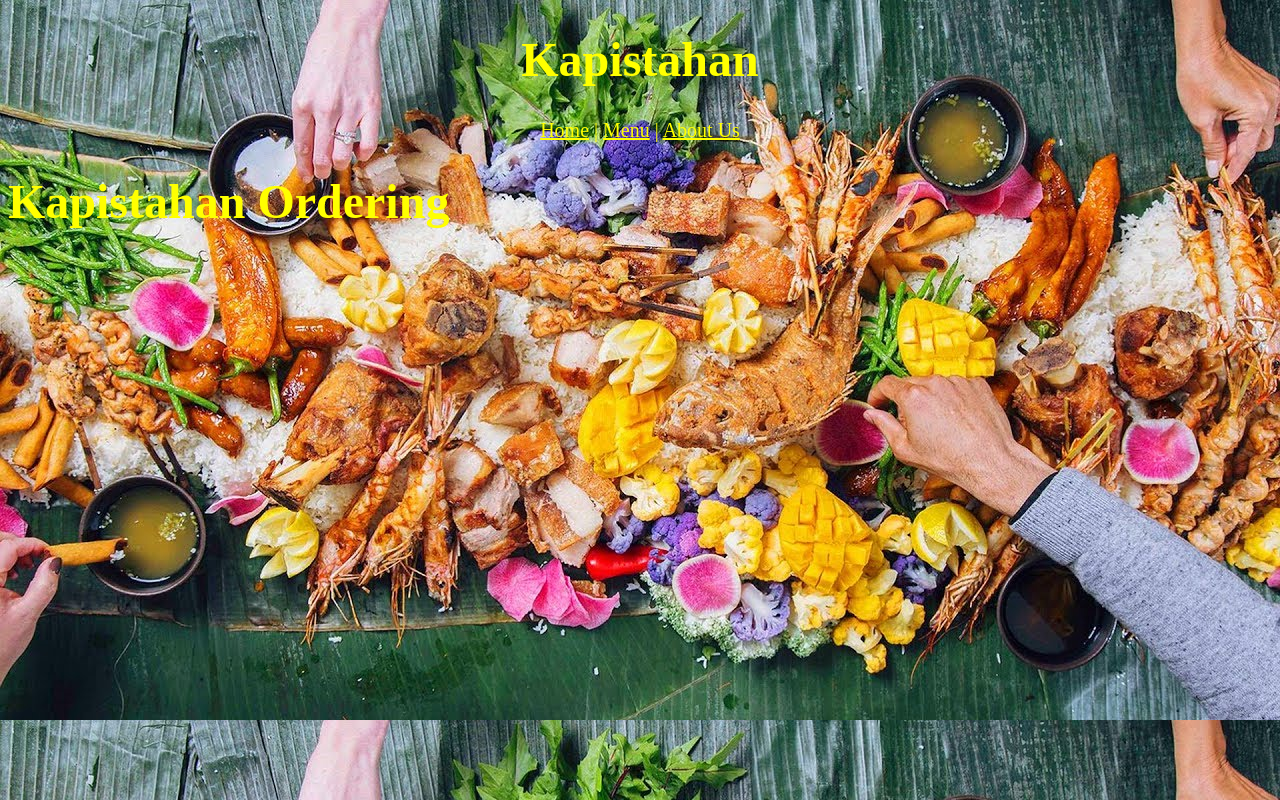
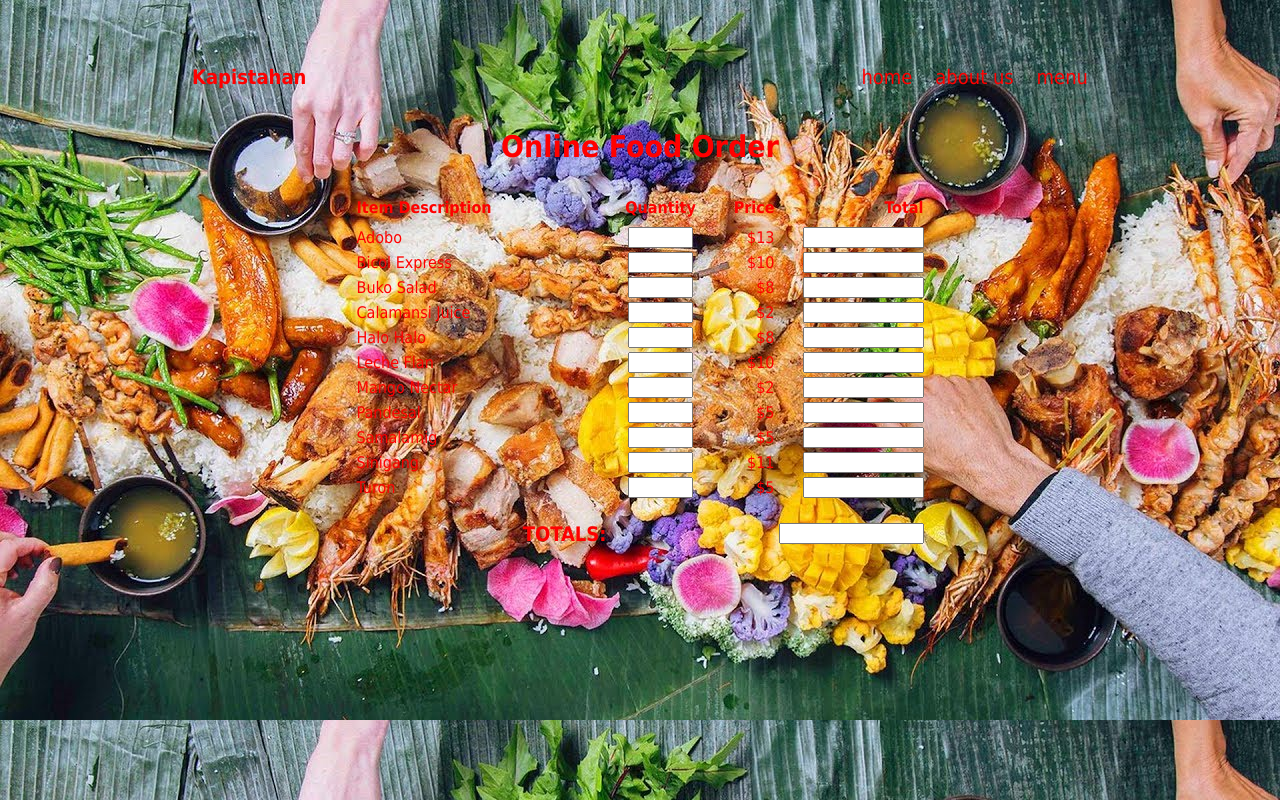
Before and after one commit to joshdano/kapistahan, a PHP site: page /order.html in a window 1280 px wide. Run offline with PHP 8.4, Linux system fonts and the light colour scheme.

Commit message:
updates to pages

```diff
--- a/order.html
+++ b/order.html
@@ -4,15 +4,136 @@
 <head>
 	<title>Kapistahan | Ordering</title>
 	<link rel="stylesheet" type="text/css" href="style.css">
-
 	<style>
 	</style>
 </head>
 
 <body>
-	<center><h1>Kapistahan</h1></center>
-	<nav><center>
-		<a href='index.html'>Home</a> | <a href='menu.html'>Menu</a> | <a href='about.html'>About Us</a>
-	</center></nav>
-	<h1>Kapistahan Ordering</h1>
+	<div class="nav">
+		<div class="name">
+			<p><a href="index.html"><b>Kapistahan</b></a></p>
+		</div>
+
+		<div class="links">
+			<p><a href="index.html">home</a>&nbsp;&nbsp;&nbsp;&nbsp;<a href="about.html">about us</a>&nbsp;&nbsp;&nbsp;&nbsp;<a href="menu.html">menu</a></p>
+		</div>
+	</div>
+
+
+	<center>
+	<h2>Online Food Order</h2>
+	<p>
+		<table>
+		<tr>
+			<td width="250" height="31"><b>Item Description</b></td>
+			<td align="center" width="100" height="31"><b>Quantity</b></td>
+			<td align="right" height="31" width="60"><b>Price </b></td>
+			<td align="right" height="31" width="140"><b>Total</b></td>
+		</tr>
+		<tr>
+			<td width="250">Adobo</td>
+			<td align="center" width="100">
+			<input type="text" name="qtyA" size="5" tabindex="5"></td>
+			<td align="right" width="60">$13</td>
+			<td align="right" width="140">
+			<input type="text" name="totalA" size="12" tabindex="99"></td>
+		</tr>
+		<tr>
+			<td width="250">Bicol Express</td>
+			<td align="center" width="100">
+			<input type="text" name="qtyB" size="5" tabindex="5"></td>
+			<td align="right" width="60">$10</td>
+			<td align="right" width="140">
+			<input type="text" name="totalB" size="12" tabindex="99"></td>
+		</tr>
+		<tr>
+			<td width="250">Buko Salad</td>
+			<td align="center" width="100">
+			<input type="text" name="qtyC" size="5" tabindex="5"></td>
+			<td align="right" width="60">$8</td>
+			<td align="right" width="140">
+			<input type="text" name="totalC" size="12" tabindex="99"></td>
+		</tr>
+		<tr>
+			<td width="250">Calamansi Juice</td>
+			<td align="center" width="100">
+			<input type="text" name="qtyC" size="5" tabindex="5"></td>
+			<td align="right" width="60">$2</td>
+			<td align="right" width="140">
+			<input type="text" name="totalC" size="12" tabindex="99"></td>
+		</tr>
+		<tr>
+			<td width="250">Halo Halo</td>
+			<td align="center" width="100">
+			<input type="text" name="qtyC" size="5" tabindex="5"></td>
+			<td align="right" width="60">$8</td>
+			<td align="right" width="140">
+			<input type="text" name="totalC" size="12" tabindex="99"></td>
+		</tr>
+		<tr>
+			<td width="250">Leche Flan</td>
+			<td align="center" width="100">
+			<input type="text" name="qtyC" size="5" tabindex="5"></td>
+			<td align="right" width="60">$10</td>
+			<td align="right" width="140">
+			<input type="text" name="totalC" size="12" tabindex="99"></td>
+		</tr>
+		<tr>
+			<td width="250">Mango Nectar</td>
+			<td align="center" width="100">
+			<input type="text" name="qtyC" size="5" tabindex="5"></td>
+			<td align="right" width="60">$2</td>
+			<td align="right" width="140">
+			<input type="text" name="totalC" size="12" tabindex="99"></td>
+		</tr>
+		<tr>
+			<td width="250">Pandesal</td>
+			<td align="center" width="100">
+			<input type="text" name="qtyC" size="5" tabindex="5"></td>
+			<td align="right" width="60">$5</td>
+			<td align="right" width="140">
+			<input type="text" name="totalC" size="12" tabindex="99"></td>
+		</tr>
+		<tr>
+			<td width="250">Samalamig</td>
+			<td align="center" width="100">
+			<input type="text" name="qtyC" size="5" tabindex="5"></td>
+			<td align="right" width="60">$5</td>
+			<td align="right" width="140">
+			<input type="text" name="totalC" size="12" tabindex="99"></td>
+		</tr>
+		<tr>
+			<td width="250">Sinigang</td>
+			<td align="center" width="100">
+			<input type="text" name="qtyC" size="5" tabindex="5"></td>
+			<td align="right" width="60">$11</td>
+			<td align="right" width="140">
+			<input type="text" name="totalC" size="12" tabindex="99"></td>
+		</tr>
+		<tr>
+			<td width="250">Turon</td>
+			<td align="center" width="100">
+			<input type="text" name="qtyC" size="5" tabindex="5"></td>
+			<td align="right" width="60">$5</td>
+			<td align="right" width="140">
+			<input type="text" name="totalC" size="12" tabindex="99"></td>
+		</tr>
+		<tr>
+			<td width="250">
+			<p align="right"><b>TOTALS:</b></td>
+			<td align="center" width="100">&nbsp;</td>
+			<td align="right" width="60">&nbsp;</td>
+			<td align="right" width="140">
+			<input type="text" name="GrandTotal" size="15" tabindex="99"></td>
+		</tr>
+
+		<tr>
+			<td width="250">&nbsp;</td>
+			<td align="center" width="100">&nbsp;</td>
+			<td align="right" width="60">&nbsp;</td>
+			<td align="right" width="140">&nbsp;</td>
+		</tr>
+		</table>
+	</p>
+	</center>
 </body>
--- a/style.css
+++ b/style.css
@@ -1,6 +1,26 @@
+.name {
+	width: 30%;
+}
+
+.links {
+	width: 70%;
+}
+.links p {
+	text-align: right;
+}
+.name, .links {
+	float: left;
+	padding-top: 20px;
+	padding-bottom: 20px;
+}
+
 body {
 	background-image: url(img/kamayan.jpg);
-	color: yellow;
+	color: red;
+	font-family: Tahoma;
+	margin: 0px auto;
+	width: 70%;
+	background-color: black;
 }
 
 h1 {
@@ -16,7 +36,8 @@ p {
 }
 
 a:link, a:visited {
-	color: yellow;
+	color: red;
+	text-decoration: none;
 }
 
 nav {
```
Also changed, not shown: about.html (+29 -0 lines), desserts.html (+64 -0 lines), drinks.html (+56 -0 lines), entrees.html (+65 -0 lines), index.html (+15 -6 lines), menu.html (+17 -6 lines).
